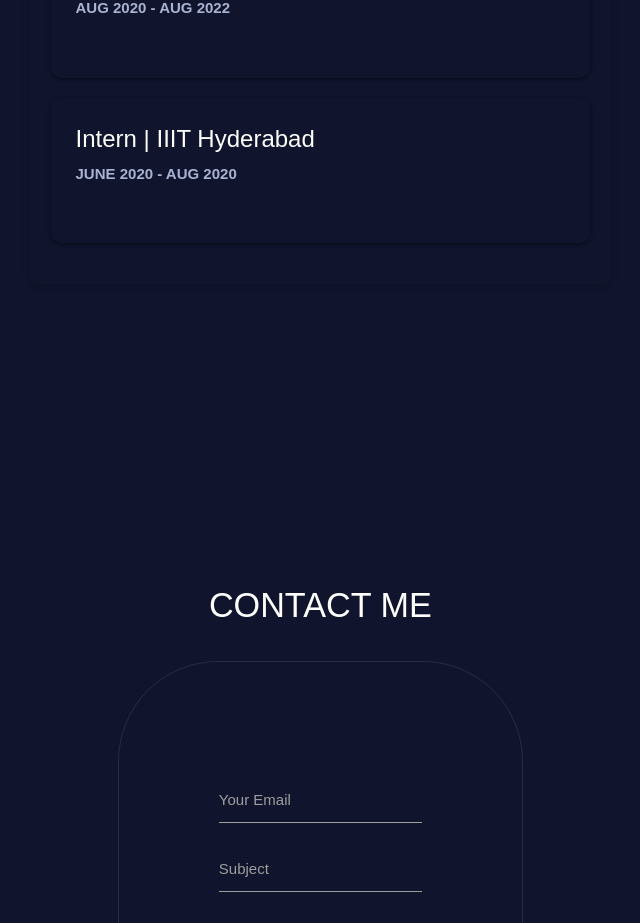
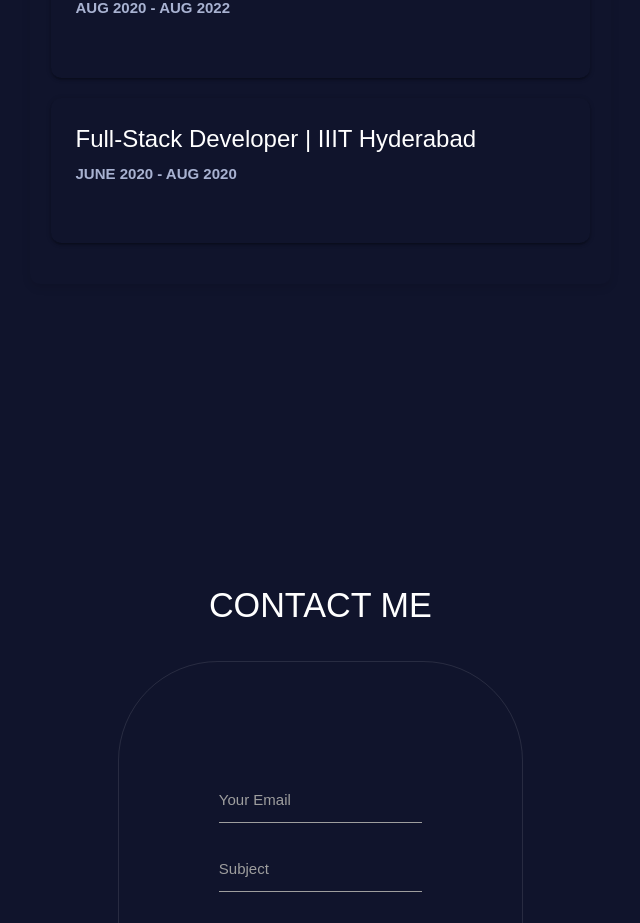
Before and after one commit to tarunreddynerella/tarunreddynerella.github.io, a React (Create React App) app: page / in a window 1280 px wide. Shown: the part 7160-8083 px from the top of the page, without its empty margins (533-1173 px from the left). Built offline with nearby package versions, Linux system fonts and the light colour scheme.

Commit message:
Update May2024 ||

```diff
--- a/src/Components/StaticInfo/ExperienceInfo.js
+++ b/src/Components/StaticInfo/ExperienceInfo.js
@@ -12,7 +12,7 @@ const ExperiencesInfo = [
       "Data Lake Enhancement: Worked on the enhancement and sustenance of data lakes and data pipelines for better insight into telemetry data. \nData Integration: Managed file sizing and structured semi-structured data loading into Snowflake using Snow-Pipe. \nScripting and Development: Developed scripts in Python and Scala for data analysis and quality testing. Managed complete ETL lifecycle including modeling, ingestion, transformations, and aggregations.",
   },
   {
-    title: "Intern | IIIT Hyderabad",
+    title: "Full-Stack Developer | IIIT Hyderabad",
     date: "JUNE 2020 - AUG 2020",
     description:
       "Web Application Development: Developed and deployed a large-scale React/Node.js application for enhanced scalability. \nData Visualization: Implemented D3.js for advanced data visualization, improving user data interaction. \nPerformance Optimization: Optimized code and server configurations, significantly improving application load times. Addressed scalability challenges by implementing efficient coding practices and server adjustments.",
```
